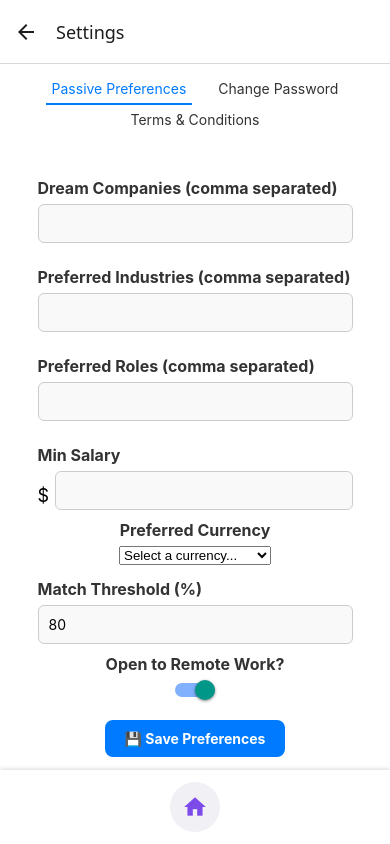
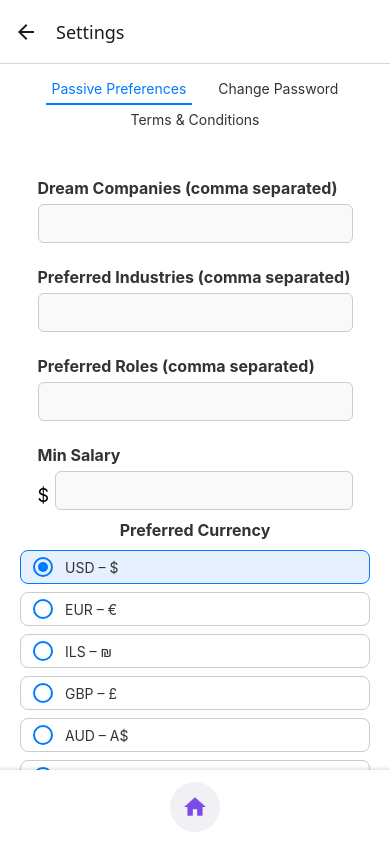
Before and after one commit to jaypersanchez/scoutjar-talent, a React Native app: screen /Settings in a window 390 px wide. Built offline with nearby package versions, Linux system fonts and the light colour scheme; no server answers.

Commit message:
preferred currency to radio, select is sucking

```diff
--- a/src/screens/SettingsScreen.js
+++ b/src/screens/SettingsScreen.js
@@ -199,9 +199,7 @@ export default function SettingsScreen({ navigation }) {
                 />
               </View>
             </View>
-            <Text style={styles.label}>Preferred Currency</Text>
-
-            <Picker
+            {/*<Picker
               selectedValue={prefs.preferred_currency}
               onValueChange={(val) => handleChange('preferred_currency', val)}
 
@@ -213,7 +211,53 @@ export default function SettingsScreen({ navigation }) {
               <Picker.Item label="GBP British Pound" value="GBP" />
               <Picker.Item label="AUD Australian Dollar" value="AUD" />
               <Picker.Item label="CAD Canadian Dollar" value="CAD" />
-            </Picker>
+            </Picker>*/}
+            <Text style={styles.label}>Preferred Currency</Text>
+<View style={{ width: '100%', marginBottom: 12 }}>
+  {Object.entries(currencySymbols).map(([code, symbol]) => (
+    <TouchableOpacity
+      key={code}
+      style={{
+        flexDirection: 'row',
+        alignItems: 'center',
+        paddingVertical: 6,
+        paddingHorizontal: 12,
+        backgroundColor: prefs.preferred_currency === code ? '#e6f0ff' : '#fff',
+        borderWidth: 1,
+        borderColor: prefs.preferred_currency === code ? '#007bff' : '#ccc',
+        borderRadius: 8,
+        marginVertical: 4,
+      }}
+      onPress={() => handleChange('preferred_currency', code)}
+    >
+      <View
+        style={{
+          height: 20,
+          width: 20,
+          borderRadius: 10,
+          borderWidth: 2,
+          borderColor: '#007bff',
+          alignItems: 'center',
+          justifyContent: 'center',
+          marginRight: 12,
+        }}
+      >
+        {prefs.preferred_currency === code && (
+          <View
+            style={{
+              height: 10,
+              width: 10,
+              borderRadius: 5,
+              backgroundColor: '#007bff',
+            }}
+          />
+        )}
+      </View>
+      <Text style={{ color: '#333' }}>{code} – {symbol}</Text>
+    </TouchableOpacity>
+  ))}
+</View>
+
             {renderInput('Match Threshold (%)', 'match_threshold', prefs, handleChange, 'numeric')}
 
             <Text style={styles.label}>Open to Remote Work?</Text>
```
